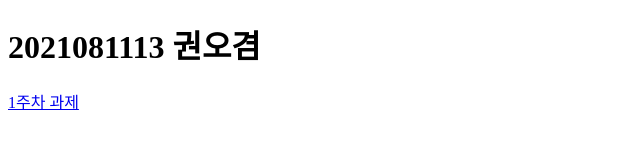
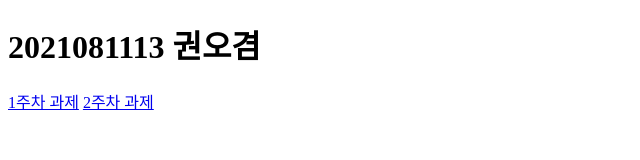
Before and after one commit to RedCube37/webcontents, a plain HTML site: page index.html in a window 1280 px wide. Shown: the whole page, without its empty margins (0-640 px from the left). Drawn offline with Linux system fonts and the light colour scheme.

Commit message:
Update index.html

```diff
--- a/index.html
+++ b/index.html
@@ -7,5 +7,7 @@
     <body>
         <h1>2021081113 권오겸</h1>
         <a href="intro.html">1주차 과제</a>
+        <a href="about_me.html">2주차 과제</a>
+
     </body>
 </html>
```
